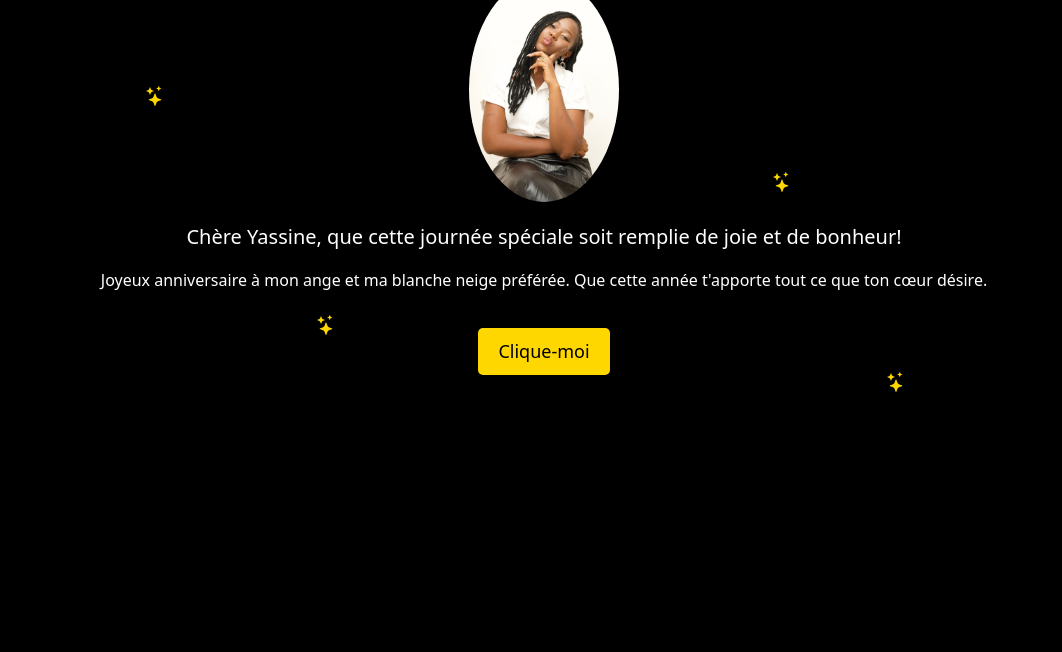
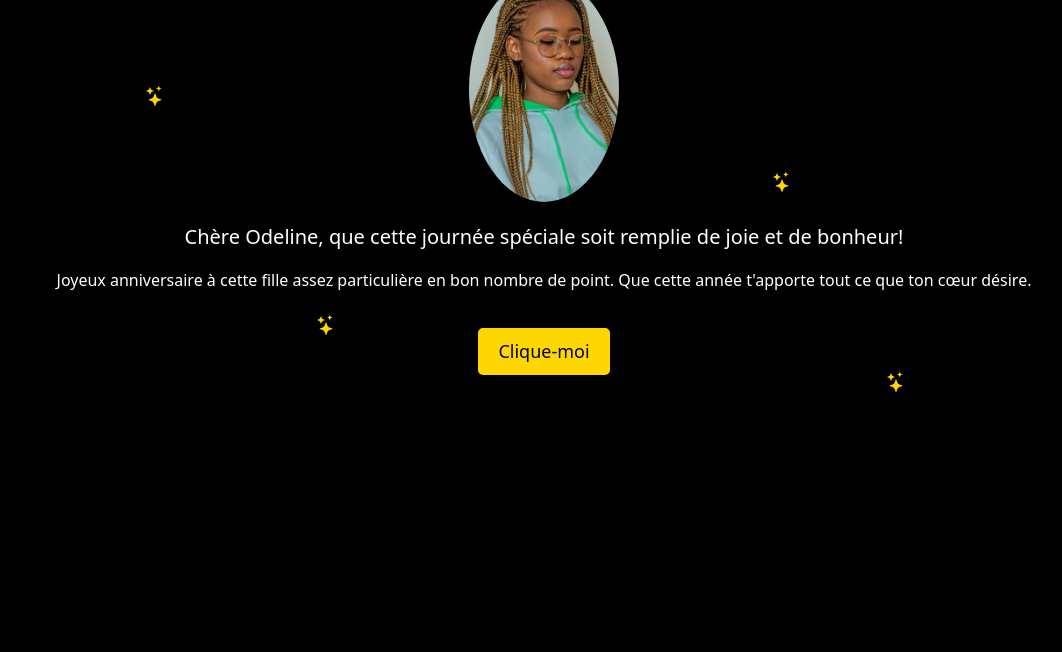
Before and after one commit to Soulyvan/HappyBirthday, a plain HTML site: page index.html in a window 1280 px wide. Shown: the part 148-800 px from the top of the page, without its empty margins (26-1088 px from the left). Drawn offline with nearby package versions, Linux system fonts and the light colour scheme.

Commit message:
Update index.html

```diff
--- a/index.html
+++ b/index.html
@@ -97,12 +97,12 @@
         <i class="bi bi-stars star-absolute"></i>
 
         <h1 class="display-4">Joyeux Anniversaire !</h1>
-        <img src="yass.jpg" id="photo" width="150" height="250" alt="Photo par défaut">
+        <img src="ode.jpg" id="photo" width="150" height="250" alt="Photo par défaut">
         <p class="lead" id="birthdayMessage">
-            Chère Yassine, que cette journée spéciale soit remplie de joie et de bonheur!
+            Chère Odeline, que cette journée spéciale soit remplie de joie et de bonheur!
         </p>
         <p id="additionalText">
-            Joyeux anniversaire à mon ange et ma blanche neige préférée.
+            Joyeux anniversaire à cette fille assez particulière en bon nombre de point.
             Que cette année t'apporte tout ce que ton cœur désire.
         </p>
 
@@ -116,17 +116,13 @@
         // Fonction appelée lors du clic sur le bouton
         function maFonction() {
             // Utilise l'API Text-to-Speech pour lire le message
-            var message = "Hello Yassine, mon ange, blanche neige, autant de nom pour te décrire. Aujourd'hui, askip c'est ton anniversaire. Ne t'offrant pas de cadeau tout de suite, j'ai voulu te le souhaiter d'une manière un peu spéciale. Non pas en musique, mais avec ce beau métier là. J'espère que ça te plaira. Franchement, tu es une belle personne, souriante, avec un beau et bon cœur, jusqu'à même vouloir m'aider à chanter hooo, mais que c'est vraiment, je t'assure que ça ne donne qu'envie de plus t'aimer. Bon bon bon, je ne te souhaite que le meilleur en vrai, tu as déjà tout je dirai, tu es belle, sympathique, posée, intelligente, bon l'argent vient au fur et à mesure et par-dessus tout tu es chrétienne. Que demander de plus ? Joyeux anniversaire Yassine, bisous.";
+            var message = "Odeline, Odeline, Odeline. Je t'ai appelé combien de fois ? Donc aujourd'hui c'est ton anniversaire, si ce robot pouvait chanter, je l'aurai fait chanter pour toi. Malheureusement, ce n'est pas le cas, et je ne sais moi meme pas bien chanter. Sans trop de bla bla, je te souhaite joyeux anniversaire. Et en vrai, je ne te souhaite que le meilleure. Joyeux anniversaire encore.";
 
             // Crée une instance de l'objet SpeechSynthesisUtterance
             var utterance = new SpeechSynthesisUtterance(message);
-            // Crée une instance de l'objet SpeechSynthesisUtterance
-            var utterance2 = new SpeechSynthesisUtterance("Ah oui, tu dois etre fatiguée de ma voix, souffre avec celle-ci un peu.");
 
             // Utilise l'objet SpeechSynthesis pour lire le message
             window.speechSynthesis.speak(utterance);
-
-            window.speechSynthesis.speak(utterance2);
         }
 
         // Ajoute une animation au fur et à mesure
```
